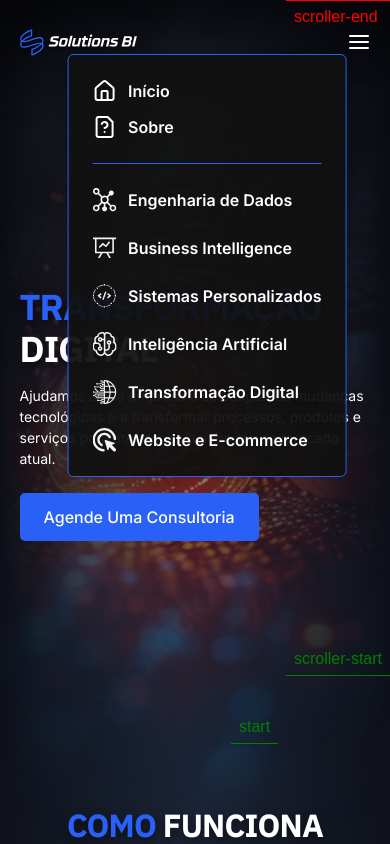
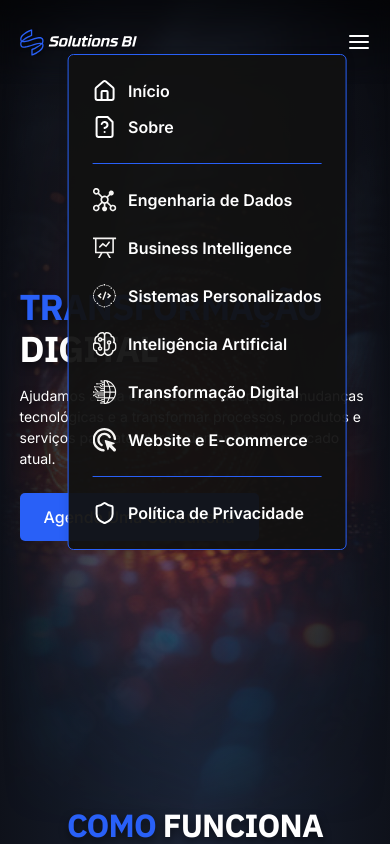
Before and after one commit to solutionsbi/SolutionsWebSite, a React (Vite) app: page /transformacao-digital in a window 390 px wide. Both pictures are taken after a click on the button 358 px from the left and 42 px from the top of the page. Shown: the top 844 px of the page. Built offline with nearby package versions, Linux system fonts and the light colour scheme.

Commit message:
feat: adicionado botão de política de privacidade no menu mobile

```diff
--- a/src/Pages/Sections/ComoFunciona.tsx
+++ b/src/Pages/Sections/ComoFunciona.tsx
@@ -68,7 +68,7 @@ export default function ComoFunciona({
                 scrollTrigger: {
                     trigger: container.current,
                     start: 'top 80%',
-                    markers: true,
+                    markers: false,
                 },
                 defaults: {
                     duration: 1,
--- a/src/components/custom/DropDownMenu.tsx
+++ b/src/components/custom/DropDownMenu.tsx
@@ -26,6 +26,9 @@ import { Link } from 'react-router-dom'
 import { GhostButton } from './GhostButton'
 import { House } from 'lucide-react'
 import { FileQuestion } from 'lucide-react'
+import { Shield } from 'lucide-react'
+import facebookIcon from '@/assets/svg/social-icons/facebook-icon.svg'
+import linkedinIcon from '@/assets/svg/social-icons/linkedin-icon.svg'
 
 gsap.registerPlugin(useGSAP)
 
@@ -81,6 +84,18 @@ export const DropDownMenu: React.FC<DropDownMenuProps> = ({
                         </div>
                     </li>
                 ))}
+                {isMobile && (
+                    <div className="flex flex-col gap-3 border-t border-brand-blue pt-6">
+                        <li className="flex w-max items-center gap-3">
+                            <Shield />
+                            <GhostButton>
+                                <Link to="/politica-de-privacidade">
+                                    Política de Privacidade
+                                </Link>
+                            </GhostButton>
+                        </li>
+                    </div>
+                )}
             </ul>
         </div>
     )
```
